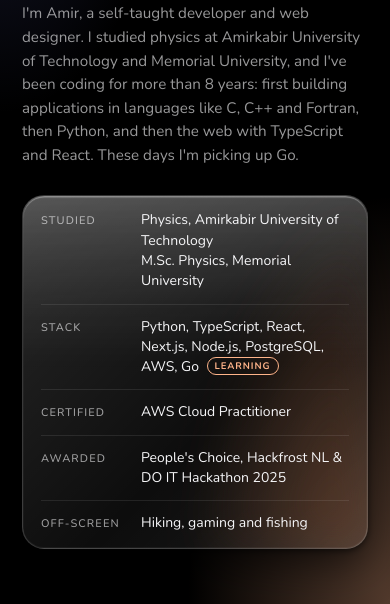
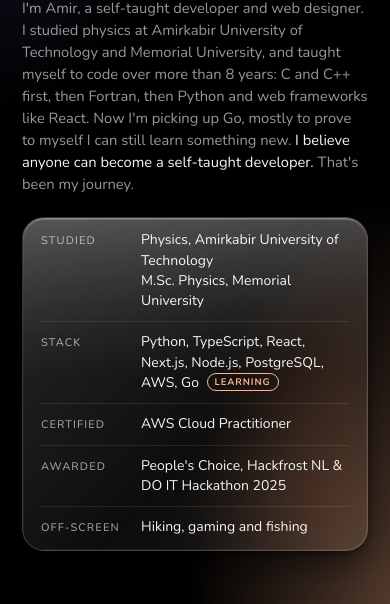
Before and after one commit to amirgholizad/amirgholizad.github.io, a plain HTML site: page about.html in a window 390 px wide. Shown: the part 240-844 px from the top of the page. Drawn offline with nearby package versions, Linux system fonts and the light colour scheme.

Commit message:
About: tell the self-taught story in the bio
Bio now covers teaching himself to code (C/C++, Fortran, Python, web
frameworks), learning Go to prove he can still learn something new, and
the belief that anyone can become a self-taught developer (highlighted).
Tighten mobile spacing on inner pages so the longer bio still fits.

Co-Authored-By: Claude Opus 5.5 <noreply@anthropic.com>

```diff
--- a/about.html
+++ b/about.html
@@ -29,7 +29,7 @@
       <div>
         <span class="kicker">About</span>
         <h1>Physicist turned <em>software developer.</em></h1>
-        <p class="lede">I'm Amir, a self-taught developer and web designer. I studied physics at Amirkabir University of Technology and Memorial University, and I've been coding for more than 8 years: first building applications in languages like C, C++ and Fortran, then Python, and then the web with TypeScript and React. These days I'm picking up Go.</p>
+        <p class="lede">I'm Amir, a self-taught developer and web designer. I studied physics at Amirkabir University of Technology and Memorial University, and taught myself to code over more than 8 years: C and C++ first, then Fortran, then Python and web frameworks like React. Now I'm picking up Go, mostly to prove to myself I can still learn something new. <span class="hl">I believe anyone can become a self-taught developer.</span> That's been my journey.</p>
       </div>
       <div class="card glass">
         <dl class="facts">
--- a/style.css
+++ b/style.css
@@ -110,6 +110,7 @@ body.page::before{content:"";position:fixed;inset:0;pointer-events:none;backgrou
 .kicker{display:block;margin-bottom:18px;font-size:12px;font-weight:500;letter-spacing:.14em;text-transform:uppercase;color:var(--muted)}
 .page h1{font-size:clamp(2.3rem,3.9vw,3.9rem)}
 .page .lede{margin-top:20px}
+.lede .hl{color:var(--ink)}
 .split{display:grid;grid-template-columns:minmax(0,1.1fr) minmax(0,.9fr);gap:clamp(40px,6vw,104px);align-items:center}
 
 /* label / value rows on a glass card (About facts, Contact links) */
@@ -195,12 +196,13 @@ body.page::before{content:"";position:fixed;inset:0;pointer-events:none;backgrou
 }
 
 @media(max-width:820px){
-  .page-main{padding:100px 22px 28px}
+  .page-main{padding:94px 22px 22px}
   .page h1{font-size:clamp(2rem,8.6vw,2.5rem)}
-  .page .lede{font-size:.95rem;margin-top:14px}
-  .kicker{margin-bottom:12px}
+  .page .lede{font-size:.92rem;line-height:1.5;margin-top:12px}
+  .kicker{margin-bottom:10px}
+  .split{gap:22px}
   .card{padding:2px 18px;border-radius:22px}
-  .facts div{grid-template-columns:88px minmax(0,1fr);gap:12px;padding:12px 0}
+  .facts div{grid-template-columns:88px minmax(0,1fr);gap:12px;padding:10px 0}
   .facts dd{font-size:14px}
   .email{margin-top:24px}
   .pills{margin-top:28px}
```
